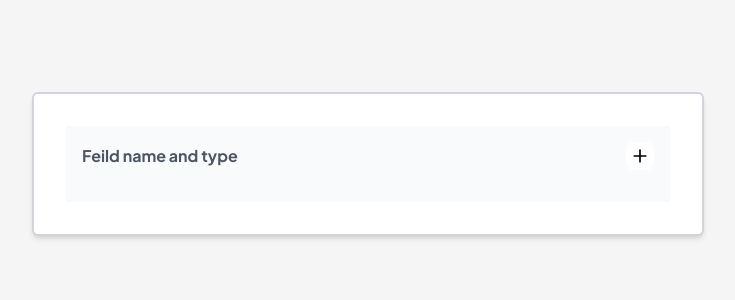
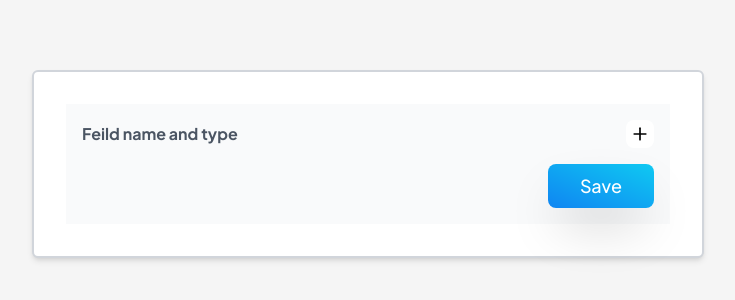
Before and after one commit to Saurabhdaswant/project, a Next.js app: page / in a window 1280 px wide. Shown: the part 236-536 px from the top of the page, without its empty margins (272-1007 px from the left). Built offline with nearby package versions, Linux system fonts and the light colour scheme.

Commit message:
new : save button to print  schema

```diff
--- a/pages/index.js
+++ b/pages/index.js
@@ -1,4 +1,4 @@
-import { Plus, Trash2 } from "react-feather";
+import { Plus, Save, Trash2 } from "react-feather";
 import { v4 as uuidv4 } from "uuid";
 import { useState } from "react";
 
@@ -201,7 +201,9 @@ export default function Home() {
     }
   };
 
-  console.log(schema);
+  const onSaveButtonClick = () => {
+    console.log(schema);
+  };
 
   return (
     <div className={`flex h-screen bg-[#F5F5F5]`}>
@@ -231,6 +233,14 @@ export default function Home() {
               );
             })}
           </main>
+          <div className=" flex justify-end ">
+            <button
+              onClick={() => onSaveButtonClick()}
+              className=" font-medium  bg-gradient-to-bl from-[#0FC9F2] to-[#0F85F2] px-8 py-2 shadow-2xl   rounded-lg text-lg text-white"
+            >
+              <p>Save</p>
+            </button>
+          </div>
         </div>
       </div>
     </div>
```
